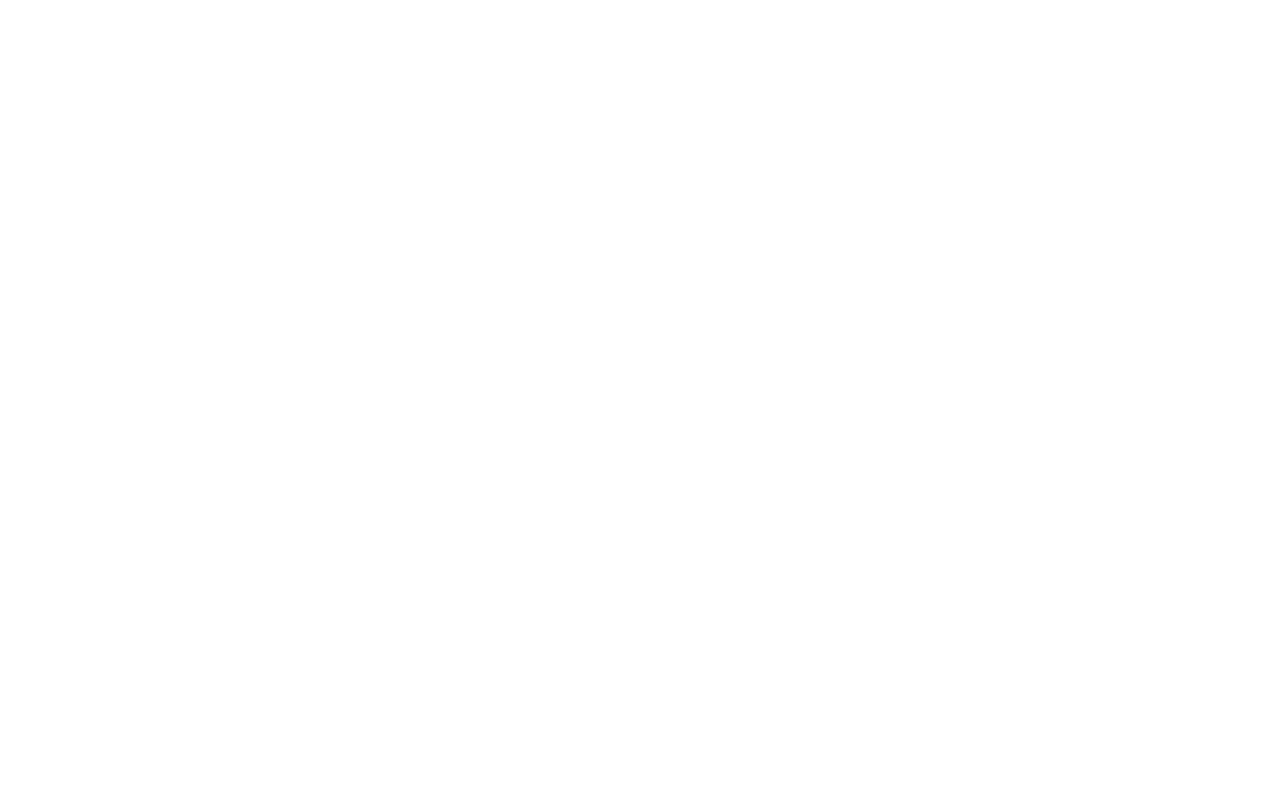
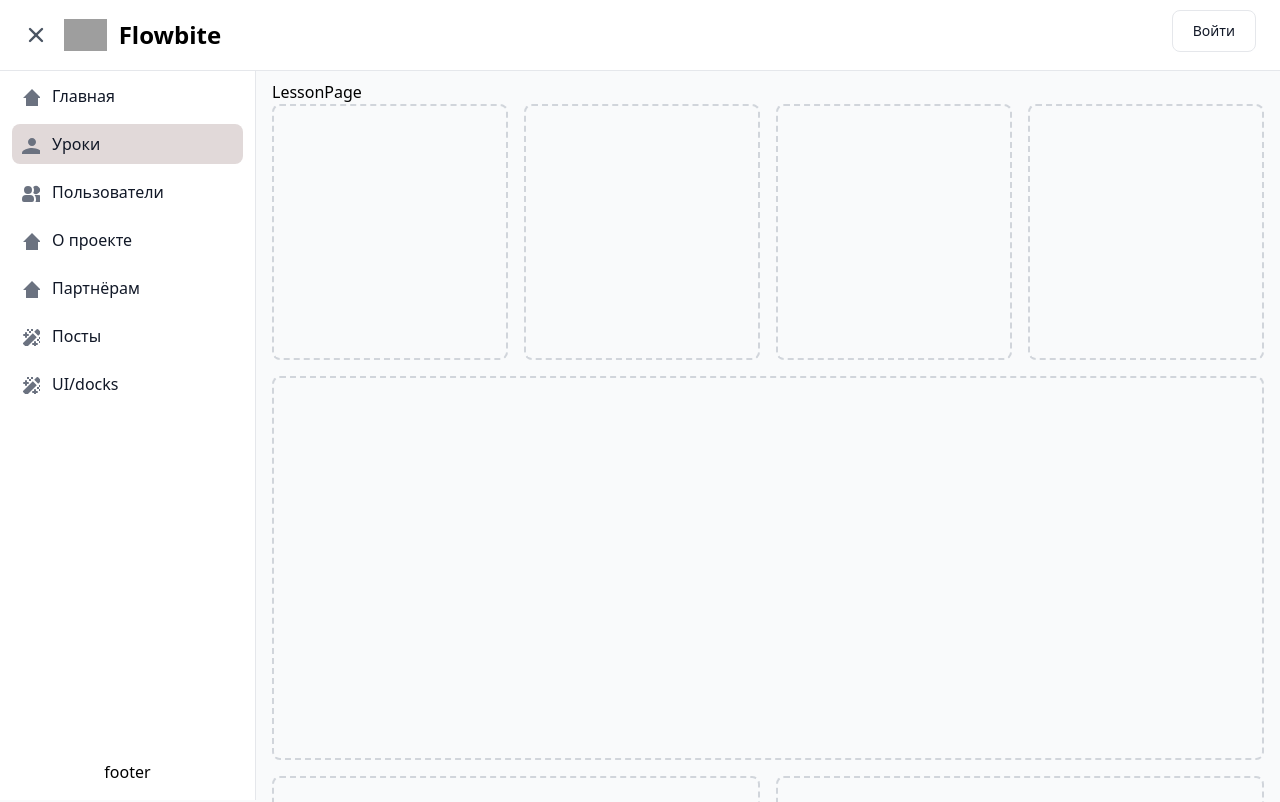
Before and after one commit to TheFasWalker/Bib-bim_admin, a Vue app: page /lessons in a window 1280 px wide. Before the commit this address had no page. Shown: the top 802 px of the page. Built offline with nearby package versions, Linux system fonts and the light colour scheme; grey boxes are pictures that could not be loaded.

Commit message:
FEAT: edired routong in project

```diff
--- a/src/components/general/Sidebar.vue
+++ b/src/components/general/Sidebar.vue
@@ -20,9 +20,16 @@ const store = SiteState()
           </li>
           <li>
             <SidebarMainLink
-              title="Каталог"
-              nav="catalog"
+              title="Уроки"
+              nav="lessons"
               iconName="contacts"
+              />
+          </li>
+          <li>
+            <SidebarMainLink
+              title="Пользователи"
+              nav="users"
+              iconName="users"
               />
           </li>
           <li>
@@ -34,10 +41,23 @@ const store = SiteState()
           </li>
           <li>
             <SidebarMainLink
-              title="Корзина"
-              nav="basket"
-              count=10
-              iconName="help"
+              title="Партнёрам"
+              nav="partners"
+              iconName="home"
+              />
+          </li>
+          <li>
+            <SidebarMainLink
+              title="Посты"
+              nav="posts"
+              iconName="generate"
+              />
+          </li>
+          <li>
+            <SidebarMainLink
+              title="UI/docks"
+              nav="ui"
+              iconName="generate"
               />
           </li>
         </ul>
--- /dev/null
+++ b/src/pages/Error404.vue
@@ -0,0 +1,4 @@
+<template>
+    404
+
+</template>
--- /dev/null
+++ b/src/pages/Error505.vue
@@ -0,0 +1,3 @@
+<template>
+    505
+</template>
--- /dev/null
+++ b/src/pages/LessonsListPage.vue
@@ -0,0 +1,9 @@
+<script setup lang="ts">
+import MainLauout from '../components/lauouts/MainLauout.vue';
+</script>
+
+<template>
+    <MainLauout>
+        <h1>LessonPage</h1>
+    </MainLauout>
+</template>
--- /dev/null
+++ b/src/pages/PartnersPage.vue
@@ -0,0 +1,9 @@
+<script setup lang="ts">
+import MainLauout from '../components/lauouts/MainLauout.vue';
+</script>
+
+<template>
+       <MainLauout>
+        <h1>PartnersPage</h1>
+    </MainLauout>
+</template>
--- /dev/null
+++ b/src/pages/PostsListPage.vue
@@ -0,0 +1,9 @@
+<script setup lang="ts">
+import MainLauout from '../components/lauouts/MainLauout.vue';
+</script>
+
+<template>
+       <MainLauout>
+        <h1>Posts list page</h1>
+    </MainLauout>
+</template>
--- /dev/null
+++ b/src/pages/UiPage.vue
@@ -0,0 +1,9 @@
+<script setup lang="ts">
+import MainLauout from '../components/lauouts/MainLauout.vue';
+</script>
+
+<template>
+    <MainLauout>
+        <h1>UI page</h1>
+    </MainLauout>
+</template>
--- /dev/null
+++ b/src/pages/UserListPage.vue
@@ -0,0 +1,9 @@
+<script setup lang="ts">
+import MainLauout from '../components/lauouts/MainLauout.vue';
+</script>
+
+<template>
+    <MainLauout>
+        <h1>User list page</h1>
+    </MainLauout>
+</template>
--- a/src/router/index.js
+++ b/src/router/index.js
@@ -1,9 +1,14 @@
 import {createRouter,createWebHistory} from 'vue-router'
 import HomePage from '../pages/HomePage.vue';
 import AboutPage from '../pages/AboutPage.vue';
-import CatalogPage from '../pages/CatalogPage.vue';
-import BasketPage from '../pages/BasketPage.vue';
 import LoginPage from '../pages/LoginPage.vue';
+import Error404 from '../pages/Error404.vue';
+import Error505 from '../pages/Error505.vue';
+import LessonsListPage from '../pages/LessonsListPage.vue';
+import PartnersPage from '../pages/PartnersPage.vue';
+import PostsListPage from '../pages/PostsListPage.vue';
+import UiPage from '../pages/UiPage.vue';
+import UserListPage from '../pages/UserListPage.vue';
 
 
 const router = createRouter({
@@ -15,24 +20,51 @@ const router = createRouter({
             component:HomePage
         },
         {
+            path:'/login',
+            name:'login',
+            component:LoginPage
+        },
+
+        {
             path:'/about',
             name:'about',
             component:AboutPage
         },
+
         {
-            path:'/catalog',
-            name:'catalog',
-            component:CatalogPage
+            path:'/lessons',
+            name:'lessons',
+            component:LessonsListPage
         },
         {
-            path:'/basket',
-            name:'basket',
-            component:BasketPage
+            path:'/partners',
+            name:'partners',
+            component:PartnersPage
         },
         {
-            path:'/login',
-            name:'login',
-            component:LoginPage
+            path:'/posts',
+            name:'posts',
+            component:PostsListPage
+        },
+        {
+            path:'/ui',
+            name:'ui',
+            component:UiPage
+        },
+        {
+            path:'/users',
+            name:'users',
+            component:UserListPage
+        },
+        {
+            path:'/404',
+            name:'error404',
+            component:Error404
+        },
+        {
+            path:'/505',
+            name:'error505',
+            component:Error505
         },
 
     ]
```
